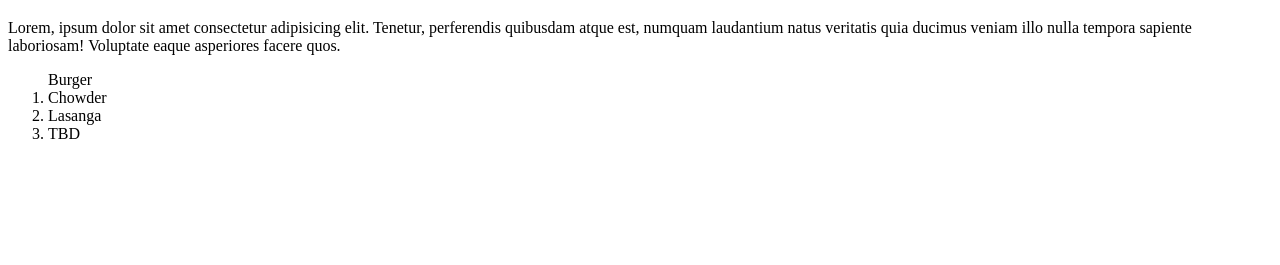
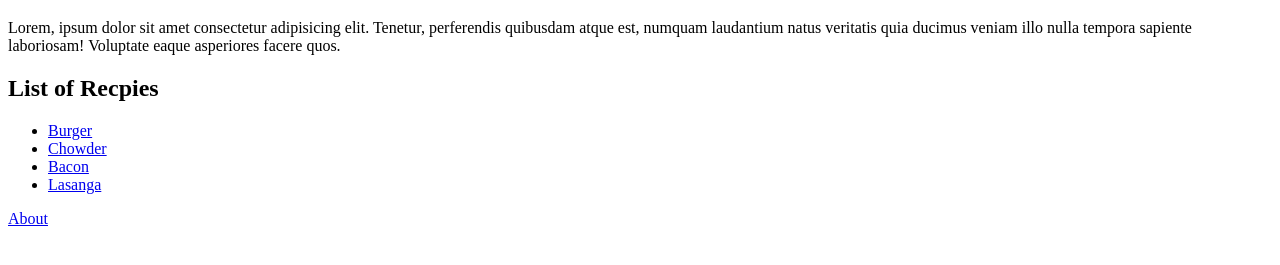
Before and after one commit to miradang/odin-recpies, a plain HTML site: page index.html in a window 1280 px wide. Shown: the part 61-326 px from the top of the page. Drawn offline with Linux system fonts and the light colour scheme.

Commit message:
basic design for homepage done

```diff
--- a/index.html
+++ b/index.html
@@ -1,21 +1,19 @@
 <!DOCTYPE html>
 <head>
-    <meta charset="utf-8">
+    <meta charset="UTF-8">
     <html lang="en">
     <title>Miranda's Basic Cooking</title>
 </head>
 <body>
     <h1>Welcome to Miranda's Basic Cooking Recpies Site</h1>
     <p> Lorem, ipsum dolor sit amet consectetur adipisicing elit. Tenetur, perferendis quibusdam atque est, numquam laudantium natus veritatis quia ducimus veniam illo nulla tempora sapiente laboriosam! Voluptate eaque asperiores facere quos.</p>
-    <ol>
-        <l1>Burger</l1>
-        <li>Chowder</li>
-        <li>Lasanga</li>
-        <li>TBD</li>
-    </ol>
-
-
-
-
-
+    <h2>List of Recpies</h2>
+    <ul>
+        <li><a href="./Burger/burger.html" target="_blank">Burger</a></l1>
+        <li><a href=./Chowder/chowder.html" target="_blank">Chowder</a></li>
+        <li><a href="./bacon/bacon.html" target="_blank">Bacon</a></li>
+        <li><a href="./Lasanga/lasanga.html" target="_blank">Lasanga</a></li>
+    </ul>
+    <p><a href="./About/about.html" target="_blank">About</a>
+</body>
 </html>
```
Also changed, not shown: bacon/bacon.html (added, +6 -0 lines).
